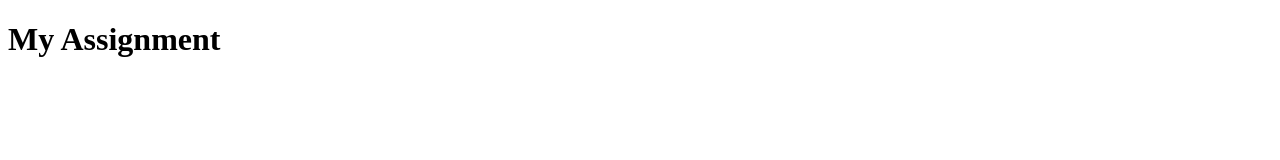
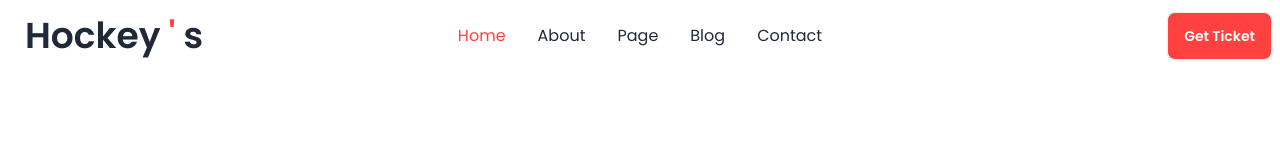
Before and after one commit to Oviweb684/assignment3, a plain HTML site: page index.html in a window 1280 px wide. Drawn offline with nearby package versions, Linux system fonts and the light colour scheme.

Commit message:
completed the navbar

```diff
--- a/index.html
+++ b/index.html
@@ -1,11 +1,81 @@
 <!DOCTYPE html>
 <html lang="en">
+
 <head>
     <meta charset="UTF-8">
     <meta name="viewport" content="width=device-width, initial-scale=1.0">
     <title>Assignment 3</title>
+    <link href="https://cdn.jsdelivr.net/npm/daisyui@4.6.0/dist/full.min.css" rel="stylesheet" type="text/css" />
+    <script src="https://cdn.tailwindcss.com"></script>
+    <link rel="preconnect" href="https://fonts.googleapis.com">
+    <link rel="preconnect" href="https://fonts.gstatic.com" crossorigin>
+    <link href="https://fonts.googleapis.com/css2?family=Poppins:wght@400;600;700&display=swap" rel="stylesheet">
+    <!--custom tailwind style-->
+    <script>
+        tailwind.config = {
+            theme: {
+                extend: {
+                    colors: {
+                        clifford: '#da373d',
+                        'bike-primary': '#FF4240',
+                    }
+                }
+            }
+        }
+    </script>
+    <style>
+        .font-poppins {
+            font-family: 'Poppins', sans-serif;
+        }
+    </style>
+
 </head>
-<body>
-    <h1>My Assignment</h1>
+
+<body class="font-poppins">
+    <header class="md: mx-auto">
+        <nav>
+            <div class="navbar bg-base-100">
+                <div class=" navbar-start">
+                    <div class="dropdown">
+                        <div tabindex="0" role="button" class="btn btn-ghost lg:hidden">
+                            <svg xmlns="http://www.w3.org/2000/svg" class="h-5 w-5" fill="none" viewBox="0 0 24 24"
+                                stroke="currentColor">
+                                <path stroke-linecap="round" stroke-linejoin="round" stroke-width="2"
+                                    d="M4 6h16M4 12h8m-8 6h16" />
+                            </svg>
+                        </div>
+                        <ul tabindex="0"
+                            class="menu menu-sm dropdown-content mt-3 z-[1] p-2 shadow bg-base-100 text-base rounded-box w-52">
+                            <li><a class="text-[#FF4240]">Home</a></li>
+                            <li><a>About</a></li>
+                            <li><a>Page</a></li>
+                            <li><a>Blog</a></li>
+                            <li><a>Contact</a></li>
+                        </ul>
+                    </div>
+                    <a class="btn btn-ghost text-4xl">Hockey<span class="text-[#FF4240]">'</span>s</a>
+                </div>
+                <div class="navbar-center hidden lg:flex">
+                    <ul class="menu menu-horizontal text-base px-1">
+                        <li><a class="text-[#FF4240]">Home</a></li>
+                        <li><a>About</a></li>
+                        <li><a>Page</a></li>
+                        <li><a>Blog</a></li>
+                        <li><a>Contact</a></li>
+                    </ul>
+                </div>
+                <div class="navbar-end">
+                    <a class="btn  bg-bike-primary text-white">Get Ticket</a>
+                </div>
+            </div>
+        </nav>
+    </header>
+    <main>
+
+    </main>
+    <footer>
+
+    </footer>
 </body>
+
 </html>
--- /dev/null
+++ b/tailwind.config.js
@@ -0,0 +1,8 @@
+/** @type {import('tailwindcss').Config} */
+module.exports = {
+    content: ["./src/**/*.{html,js}"],
+    theme: {
+      extend: {},
+    },
+    plugins: [],
+  }
```
Also changed, not shown: Images/1.png (added), Images/10.png (added), Images/11.png (added), Images/2.png (added), Images/3.png (added), Images/4.png (added), Images/5.png (added), Images/6.png (added), Images/7.png (added), Images/8.png (added), Images/9.png (added), Images/Group 1171275317.png (added), Images/Group 1171275318.png (added), Images/Group 1171275321.png (added).
